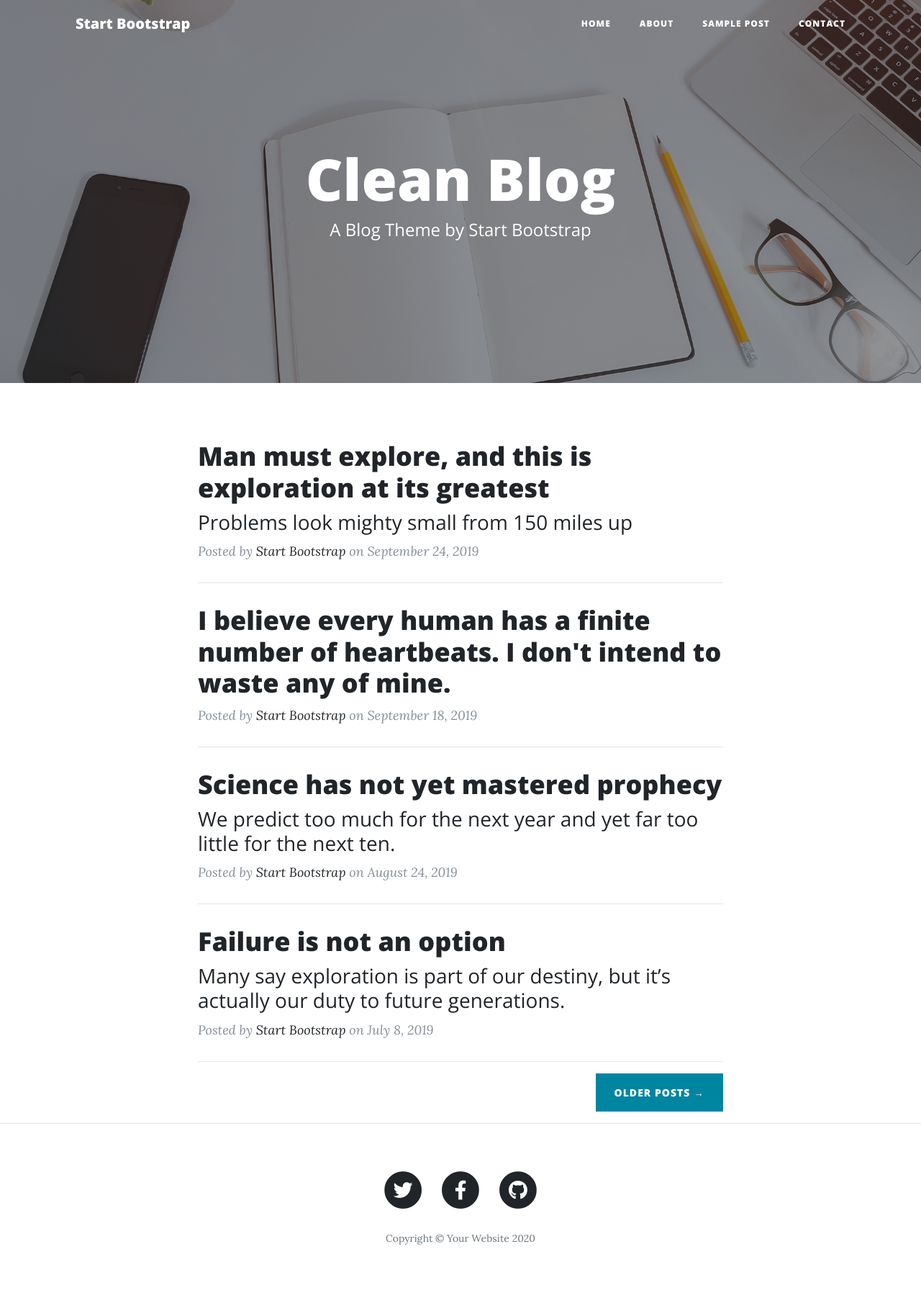
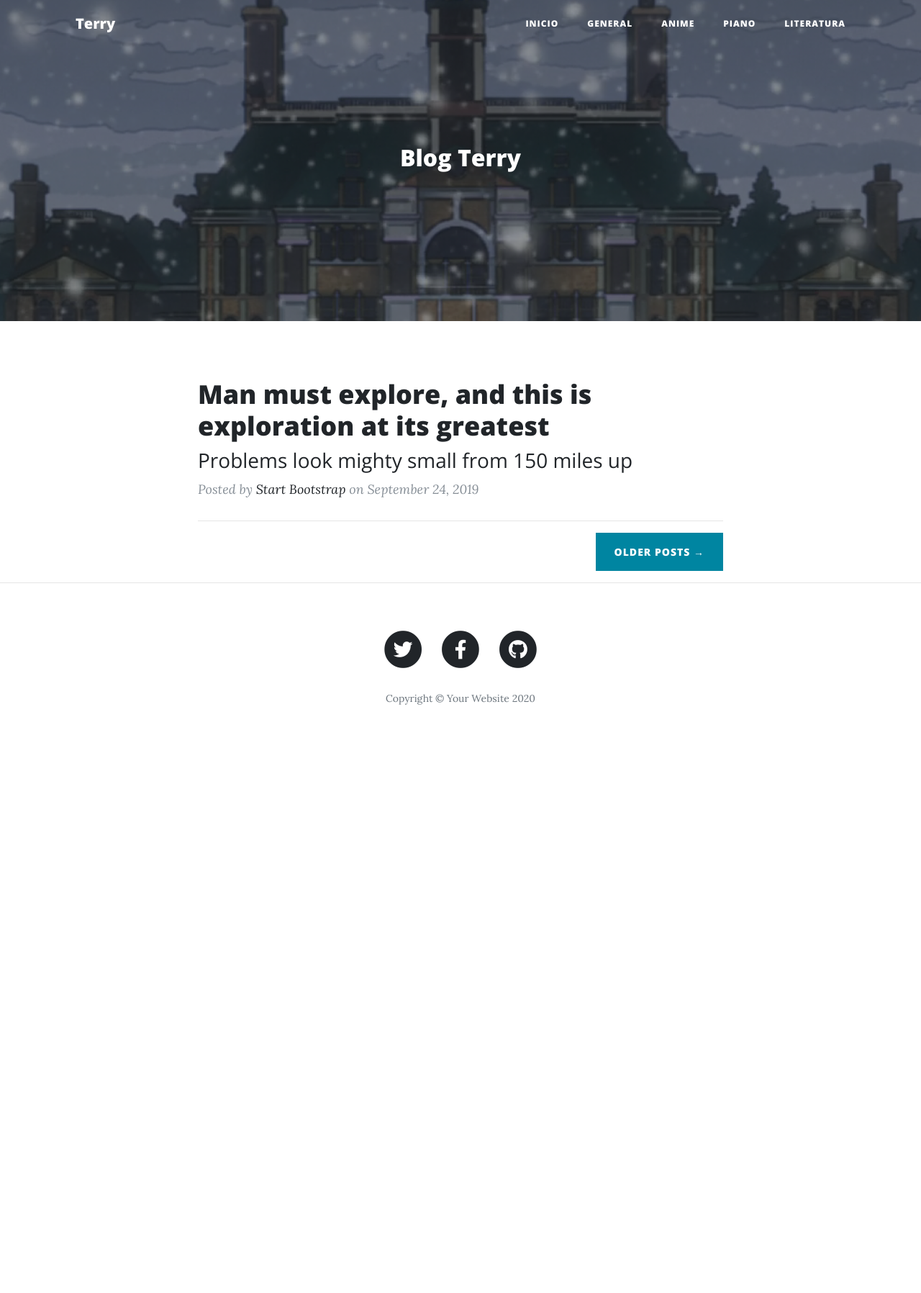
Before and after one commit to francobustos/DjangoBlogPrueba, a Django app: page / in a window 1280 px wide. Shown: the whole page at 72% size. After the commit the page ends 979 px from the top, so only its background shows below. Run offline with Django 3.2, Linux system fonts and the light colour scheme; some libraries are stand-ins or nearby versions.

Commit message:
Agregue un template por cada categoria, con su correspondiente configuracion

```diff
--- a/django_blog/apps/blog/urls.py
+++ b/django_blog/apps/blog/urls.py
@@ -1,6 +1,10 @@
 from django.urls import path
-from .views import home
+from .views import *
 
 urlpatterns = [
     path('', home, name = 'index'),
+    path('generales/', generals, name = 'generals'),
+    path('anime/', anime, name = 'anime'),
+    path('piano/', piano, name = 'piano'),
+    path('literatura/', literature, name = 'literature'),
 ]
--- a/django_blog/apps/blog/views.py
+++ b/django_blog/apps/blog/views.py
@@ -2,3 +2,15 @@ from django.shortcuts import render
 
 def home(request):
     return render(request, 'index.html')
+
+def generals(request):
+    return render(request, 'generals.html')
+
+def anime(request):
+    return render(request, 'anime.html')
+
+def piano(request):
+    return render(request, 'piano.html')
+
+def literature(request):
+    return render(request, 'literature.html')
--- a/django_blog/templates/index.html
+++ b/django_blog/templates/index.html
@@ -8,7 +8,7 @@
   <meta name="description" content="">
   <meta name="author" content="">
 
-  <title>Clean Blog - Start Bootstrap Theme</title>
+  <title>{% block title %}Blog Terry{% endblock title %}</title>
 
   <!-- Bootstrap core CSS -->
   <link href="{% static 'vendor/bootstrap/css/bootstrap.min.css' %}" rel="stylesheet">
@@ -28,7 +28,7 @@
   <!-- Navigation -->
   <nav class="navbar navbar-expand-lg navbar-light fixed-top" id="mainNav">
     <div class="container">
-      <a class="navbar-brand" href="index.html">Start Bootstrap</a>
+      <a class="navbar-brand" href="{% url 'blog:index' %}">Terry</a>
       <button class="navbar-toggler navbar-toggler-right" type="button" data-toggle="collapse" data-target="#navbarResponsive" aria-controls="navbarResponsive" aria-expanded="false" aria-label="Toggle navigation">
         Menu
         <i class="fas fa-bars"></i>
@@ -36,16 +36,19 @@
       <div class="collapse navbar-collapse" id="navbarResponsive">
         <ul class="navbar-nav ml-auto">
           <li class="nav-item">
-            <a class="nav-link" href="index.html">Home</a>
+            <a class="nav-link" href="{% url 'blog:index' %}">Inicio</a>
           </li>
           <li class="nav-item">
-            <a class="nav-link" href="about.html">About</a>
+            <a class="nav-link" href="{% url 'blog:generals' %}">General</a>
           </li>
           <li class="nav-item">
-            <a class="nav-link" href="post.html">Sample Post</a>
+            <a class="nav-link" href="{% url 'blog:anime' %}">Anime</a>
           </li>
           <li class="nav-item">
-            <a class="nav-link" href="contact.html">Contact</a>
+            <a class="nav-link" href="{% url 'blog:piano' %}">Piano</a>
+          </li>
+          <li class="nav-item">
+            <a class="nav-link" href="{% url 'blog:literature' %}">Literatura</a>
           </li>
         </ul>
       </div>
@@ -53,14 +56,13 @@
   </nav>
 
   <!-- Page Header -->
-  <header class="masthead" style="background-image: url('{% static 'img/home-bg.jpg' %}')">
+  <header class="masthead" style="background-image: url({% block image %}{% static 'img/home.png' %}{% endblock image %})">
     <div class="overlay"></div>
     <div class="container">
       <div class="row">
         <div class="col-lg-8 col-md-10 mx-auto">
           <div class="site-heading">
-            <h1>Clean Blog</h1>
-            <span class="subheading">A Blog Theme by Start Bootstrap</span>
+            <h2>{% block main_title %}Blog Terry{% endblock main_title %}</h2>
           </div>
         </div>
       </div>
@@ -85,45 +87,7 @@
             on September 24, 2019</p>
         </div>
         <hr>
-        <div class="post-preview">
-          <a href="post.html">
-            <h2 class="post-title">
-              I believe every human has a finite number of heartbeats. I don't intend to waste any of mine.
-            </h2>
-          </a>
-          <p class="post-meta">Posted by
-            <a href="#">Start Bootstrap</a>
-            on September 18, 2019</p>
-        </div>
-        <hr>
-        <div class="post-preview">
-          <a href="post.html">
-            <h2 class="post-title">
-              Science has not yet mastered prophecy
-            </h2>
-            <h3 class="post-subtitle">
-              We predict too much for the next year and yet far too little for the next ten.
-            </h3>
-          </a>
-          <p class="post-meta">Posted by
-            <a href="#">Start Bootstrap</a>
-            on August 24, 2019</p>
-        </div>
-        <hr>
-        <div class="post-preview">
-          <a href="post.html">
-            <h2 class="post-title">
-              Failure is not an option
-            </h2>
-            <h3 class="post-subtitle">
-              Many say exploration is part of our destiny, but it’s actually our duty to future generations.
-            </h3>
-          </a>
-          <p class="post-meta">Posted by
-            <a href="#">Start Bootstrap</a>
-            on July 8, 2019</p>
-        </div>
-        <hr>
+
         <!-- Pager -->
         <div class="clearfix">
           <a class="btn btn-primary float-right" href="#">Older Posts &rarr;</a>
```
Also changed, not shown: django_blog/templates/anime.html (added, +14 -0 lines), django_blog/templates/generals.html (added, +14 -0 lines), django_blog/templates/literature.html (added, +14 -0 lines), django_blog/templates/piano.html (added, +14 -0 lines), django_blog/static/img/about-bg.jpg (deleted), django_blog/static/img/anime.jpg (added), django_blog/static/img/contact-bg.jpg (deleted), django_blog/static/img/generales.jpg (added), django_blog/static/img/home-bg.jpg (deleted), django_blog/static/img/home.png (added), django_blog/static/img/literature.jpg (added), django_blog/static/img/piano.jpg (added), django_blog/static/img/post-bg.jpg (deleted), django_blog/static/img/post-sample-image.jpg (deleted).
